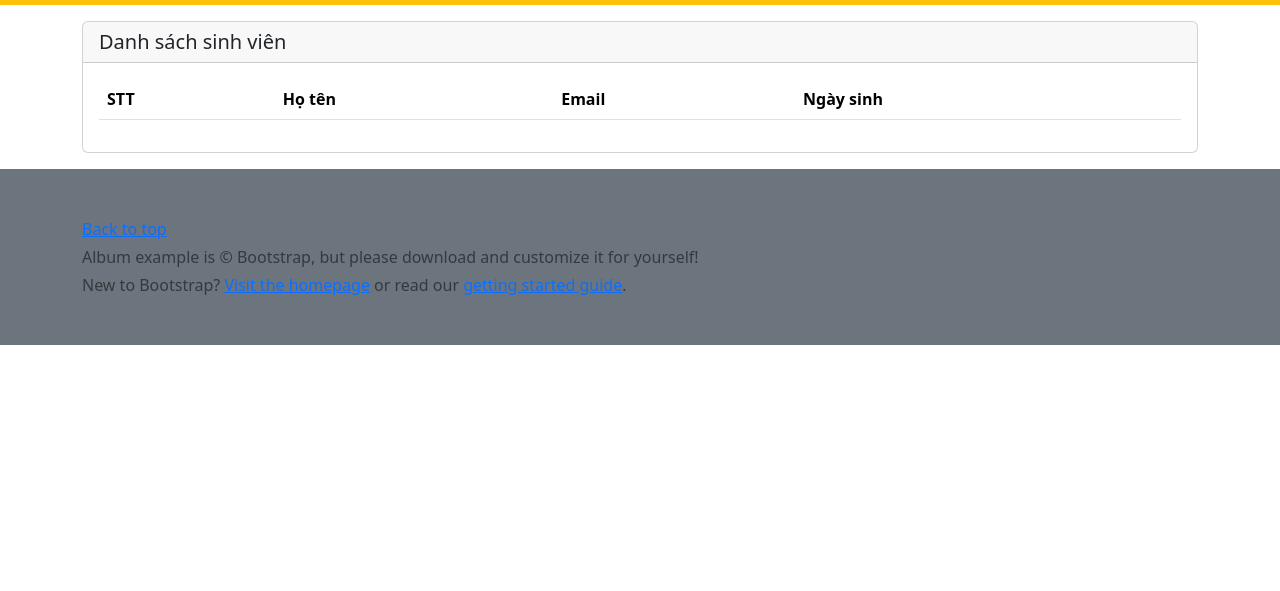
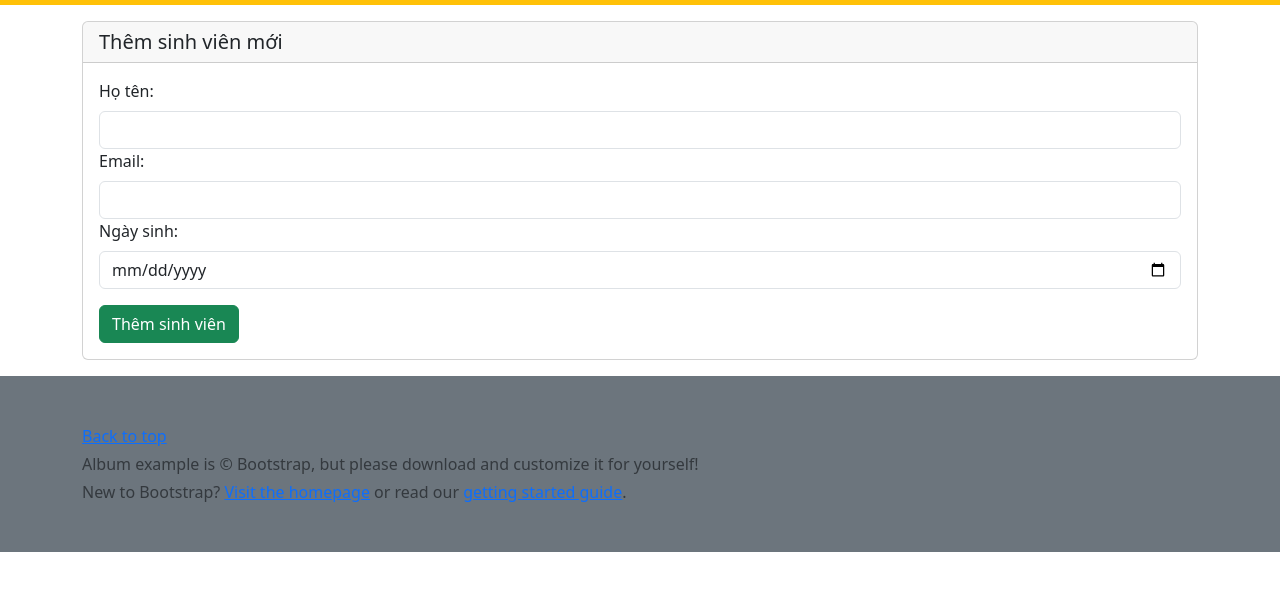
Before and after one commit to DinhTV7/SD18316_WEB207, a plain HTML site: page demo/index.html at #!/add in a window 1280 px wide. Shown: the part 51-642 px from the top of the page. Drawn offline with nearby package versions, Linux system fonts and the light colour scheme; no server answers.

Commit message:
Buổi học 11

```diff
--- /dev/null
+++ b/demo/controller/AddController.js
@@ -0,0 +1,3 @@
+window.AddController = function () {
+
+}
--- a/demo/controller/ListController.js
+++ b/demo/controller/ListController.js
@@ -5,7 +5,7 @@ window.ListController = function ($scope, $http) {
     // việc call api
 
     // Link api
-    const apiStudent = 'http://localhost:5000/student';
+    const apiStudent = 'http://localhost:3000/student';
 
     // $http.phương thức truy cập HTTP
     // GET, POST, PUT, DELETE
--- a/demo/index.html
+++ b/demo/index.html
@@ -49,6 +49,7 @@
     <script src="./libs/angular.min.js"></script>
     <script src="./libs/angular-route.min.js"></script>
     <script src="./controller/ListController.js"></script>
+    <script src="./controller/AddController.js"></script>
 </body>
 <script>
     let myApp = angular.module('myApp', ['ngRoute']);
@@ -62,6 +63,13 @@
                     controller: ListController
                 }
             )
+            .when(
+                '/add',
+                {
+                    templateUrl: 'view/add.html',
+                    controller: AddController
+                }
+            )
             .otherwise({
                 redirectTo: '/list'
             })
--- /dev/null
+++ b/demo/view/add.html
@@ -0,0 +1,17 @@
+<div class="card my-3">
+    <h5 class="card-header">Thêm sinh viên mới</h5>
+    <div class="card-body">
+        <form ng-submit="createStudent()">
+            <label for="" class="form-label">Họ tên:</label>
+            <input type="text" class="form-control" ng-model="student.hoTen">
+
+            <label for="" class="form-label">Email:</label>
+            <input type="text" class="form-control" ng-model="student.email">
+
+            <label for="" class="form-label">Ngày sinh:</label>
+            <input type="date" class="form-control" ng-model="student.ngaySinh">
+
+            <button type="submit" class="btn btn-success mt-3">Thêm sinh viên</button>
+        </form>
+    </div>
+</div>
--- a/demo/view/list.html
+++ b/demo/view/list.html
@@ -1,6 +1,9 @@
 <div class="card my-3">
     <h5 class="card-header">{{ title }}</h5>
     <div class="card-body">
+        <a href="#!/add">
+            <button class="btn btn-success">+ Thêm sinh viên mới</button>
+        </a>
         <table class="table table-striped table-hover">
             <thead>
                 <th>STT</th>
```
Also changed, not shown: demo/package.json (deleted, +0 -15 lines).
